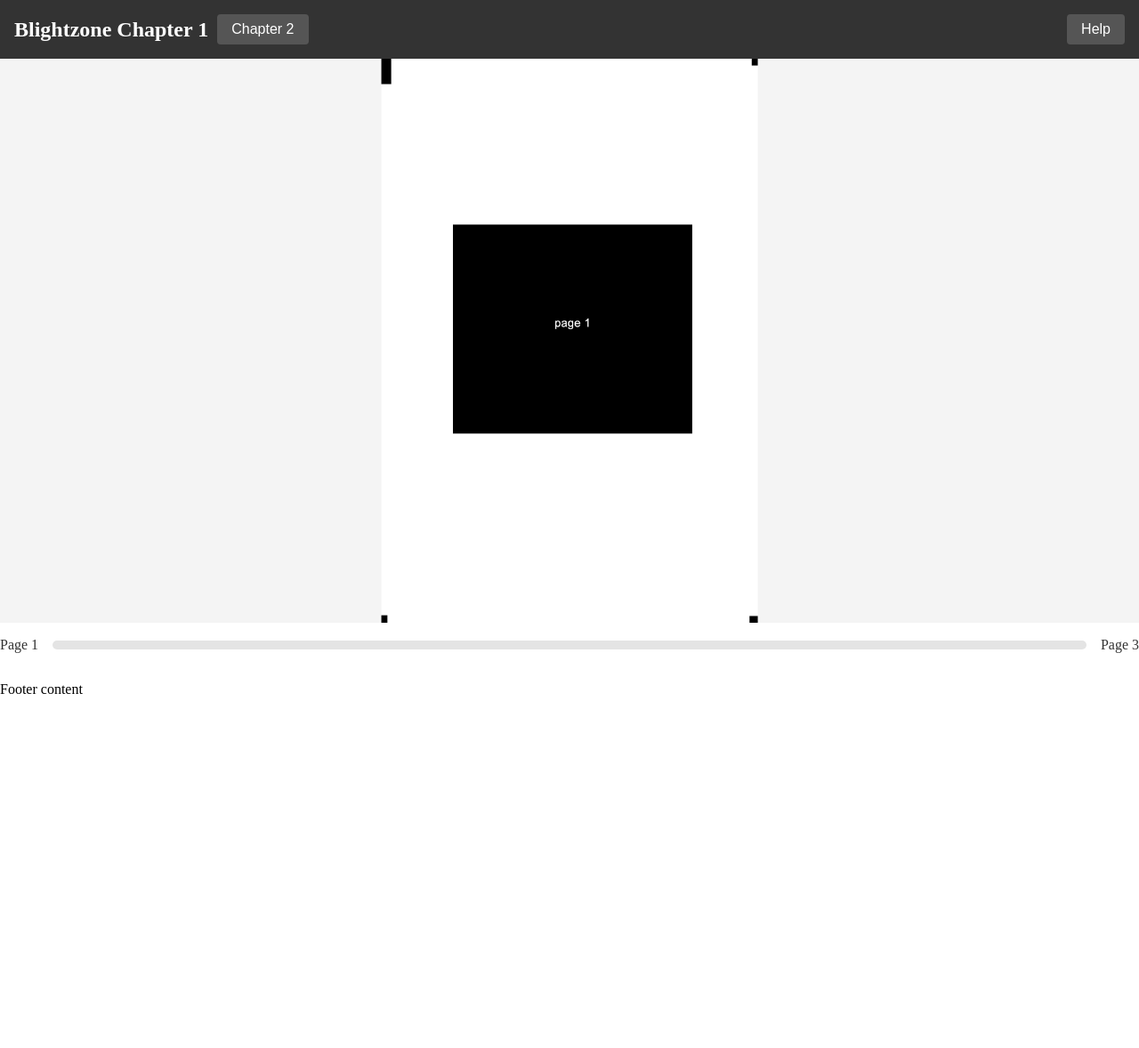
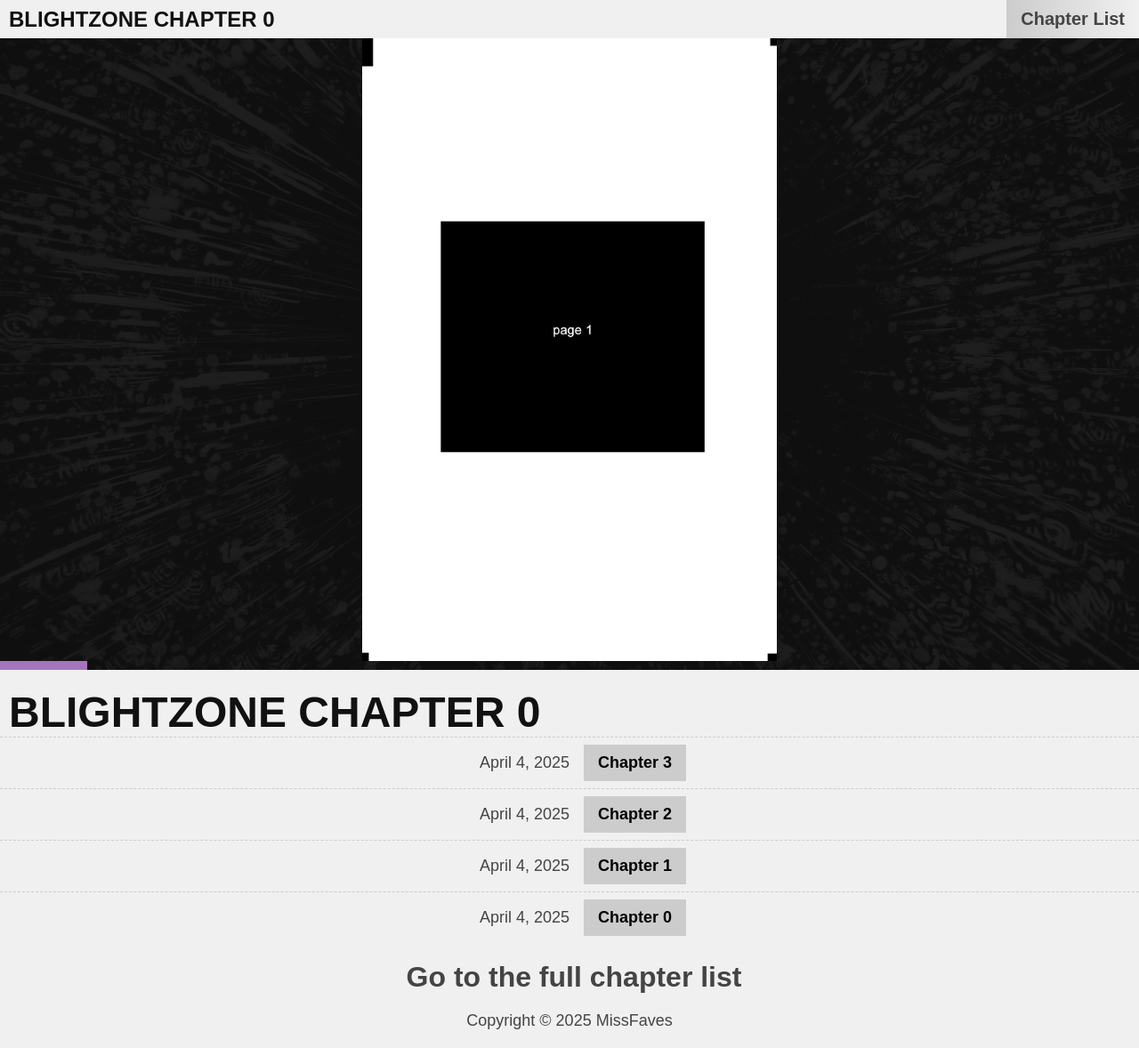
Before and after one commit to missfaves/blightzone, a plain HTML site: page 1/index.html in a window 1280 px wide. Shown: the whole page at 89% size. Before the commit the page ends 800 px from the top, so only its background shows below. Drawn offline with Linux system fonts and the light colour scheme; a web font is replaced by a local one.

Commit message:
big updates everywhere

```diff
--- a/1/index.html
+++ b/1/index.html
@@ -1,255 +1,95 @@
 <!DOCTYPE html>
 <html lang="en">
 <head>
-    <meta charset="UTF-8">
-    <meta name="viewport" content="width=device-width, initial-scale=1.0">
-    <title>BLIGHTZONE | Chapter 1 - DEMO</title>
-    <style>
-        /* General Styles */
-        html, body {
-            height: 100%;
-            margin: 0;
-            padding: 0;
-        }
-        .container {
-            height: 100%;
-            max-width: 1300px;
-            width: 100%;
-            margin: 0 auto;
-            display: flex;
-            flex-direction: column;
-        }
+  <meta charset="UTF-8">
+  <meta name="viewport" content="width=device-width, initial-scale=1.0">
+  <title>BLIGHTZONE | Chapter 0 | Read web comics online free</title>
+  <link rel="preconnect" href="https://fonts.googleapis.com">
+  <link rel="preconnect" href="https://fonts.gstatic.com" crossorigin>
+  <link href="https://fonts.googleapis.com/css2?family=Afacad+Flux:wght@100..1000&display=swap" rel="stylesheet">
+  <link rel="stylesheet" href="../header.css">
+  <script src="../controls.js" defer></script>
+</head>
 
-        /* Header Styles */
-        header {
-            background-color: #333;
-            color: #fff;
-            display: flex;
-            justify-content: space-between;
-            align-items: center;
-            padding: 1rem;
-        }
-        .header-left {
-            display: flex;
-            align-items: center;
-            gap: 10px;
-        }
-        header h1 {
-            margin: 0;
-            font-size: 1.5rem;
-        }
-        header button {
-            padding: 0.5rem 1rem;
-            font-size: 1rem;
-            background-color: #555;
-            color: #fff;
-            border: none;
-            border-radius: 4px;
-            cursor: pointer;
-        }
-        header button:hover {
-            background-color: #777;
-        }
+<body>
+  <header class="bkg-light">
+    <div class="header-content">
+      <h1 class="dark">BLIGHTZONE CHAPTER 0</h1>
+      <button class="chapter-list-button grey">Chapter List</button>
+    </div>
+  </header>
 
-        /* Content Section */
-        .content {
-            flex: 1;
-            background-color: #f4f4f4;
-            display: flex;
-            justify-content: center;
-            align-items: center;
-            overflow: hidden;
-            position: relative;
-        }
+  <main class="main-container">
+    <div class="content slideshow">
+      <img src="01.png" alt="Blightzone Artwork" class="responsive-image active">
+      <img src="02.png" alt="Blightzone Artwork" class="responsive-image">
+      <img src="03.png" alt="Blightzone Artwork" class="responsive-image">
+      <img src="02.png" alt="Blightzone Artwork" class="responsive-image">
+      <img src="03.png" alt="Blightzone Artwork" class="responsive-image">
+      <img src="02.png" alt="Blightzone Artwork" class="responsive-image">
+      <img src="03.png" alt="Blightzone Artwork" class="responsive-image">
+      <img src="02.png" alt="Blightzone Artwork" class="responsive-image">
+      <img src="03.png" alt="Blightzone Artwork" class="responsive-image">
+      <img src="02.png" alt="Blightzone Artwork" class="responsive-image">
+      <img src="03.png" alt="Blightzone Artwork" class="responsive-image">
+      <img src="02.png" alt="Blightzone Artwork" class="responsive-image">
+      <img src="03.png" alt="Blightzone Artwork" class="responsive-image">
+    </div>
 
-        /* Slides */
-        .slide {
-            position: absolute;
-            top: 50%;
-            left: 50%;
-            transform: translate(-50%, -50%) translateX(100%);
-            max-width: 100%;
-            max-height: 100%;
-            width: auto;
-            height: auto;
-            opacity: 0;
-            transition: transform 0.2s ease, opacity 0.2s ease;
-            object-fit: contain;
-        }
-        .slide.active {
-            transform: translate(-50%, -50%) translateX(0);
-            opacity: 1;
-        }
+  </main>
 
-        /* Progress Section */
-        .progress-section {
-            display: flex;
-            align-items: center;
-            justify-content: space-between;
-            margin: 1rem 0;
-        }
-        .progress-text {
-            font-size: 1rem;
-            color: #333;
-        }
-        .progress-bar-container {
-            position: relative;
-            height: 10px;
-            flex: 1;
-            margin: 0 1rem;
-            background-color: #e4e4e4;
-            border-radius: 5px;
-            overflow: hidden;
-        }
-        .progress-bar {
-            position: absolute;
-            height: 100%;
-            background-color: red;
-            width: 0;
-            border-radius: 5px;
-        }
+<div class="header-content" style="width:100%;">
+<div class="progressbar"></div>
 
-        /* Lightbox styles */
-        .lightbox {
-            position: fixed;
-            top: 0;
-            left: 0;
-            width: 100%;
-            height: 100%;
-            background-color: rgba(0, 0, 0, 0.8);
-            display: flex;
-            justify-content: center;
-            align-items: center;
-            z-index: 1000;
-            visibility: hidden;
-            opacity: 0;
-            transition: opacity 0.3s ease;
-        }
-        .lightbox img {
-            max-width: 90%;
-            max-height: 90%;
-            border: 2px solid white;
-            border-radius: 10px;
-        }
-    </style>
-</head>
-<body>
-    <div class="container">
-        <!-- Header -->
-        <header>
-            <div class="header-left">
-                <h1>Blightzone Chapter 1</h1>
-                <button>Chapter 2</button>
-            </div>
-            <div class="header-right">
-                <button>Help</button>
-            </div>
-        </header>
+</div>
 
-        <!-- Content Section -->
-        <div class="content">
-            <img src="01.png" alt="Slide 1" class="slide active">
-            <img src="02.png" alt="Slide 2" class="slide">
-            <img src="03.png" alt="Slide 3" class="slide">
+
+
+  <footer>
+    <div class="footer-content">
+      <div class="footer-title">
+        <h2 class="dark" style="font-weight: 800; font-size: 36pt";>BLIGHTZONE CHAPTER 0</h2>
+      </div>
+      <div id="div-wrapper ">
+        <div class="footer-row hover">
+          <div class="left-column"><span class="footer-date">April 4, 2025</span></div>
+          <div class="right-column"><button class="chapter-button">Chapter 3</button></div>
+        </div>
+        <div class="footer-row hover">
+          <div class="left-column"><span class="footer-date">April 4, 2025</span></div>
+          <div class="right-column"><button class="chapter-button">Chapter 2</button></div>
+        </div>
+        <div class="footer-row hover">
+          <div class="left-column"><span class="footer-date">April 4, 2025</span></div>
+          <div class="right-column"><button class="chapter-button">Chapter 1</button></div>
+        </div>
+        <div class="footer-row hover">
+          <div class="left-column"><span class="footer-date">April 4, 2025</span></div>
+          <div class="right-column"><button class="chapter-button">Chapter 0</button></div>
         </div>
 
-        <!-- Progress Section -->
-        <div class="progress-section">
-            <span class="progress-text left">Page 1</span>
-            <div class="progress-bar-container">
-                <div class="progress-bar"></div>
-            </div>
-            <span class="progress-text right">Page 3</span>
-        </div>
-
-        <!-- Footer -->
-        <footer>
-            <p>Footer content</p>
-        </footer>
+      </div>
     </div>
 
-    <!-- JavaScript -->
-    <script>
-        const slides = document.querySelectorAll('.slide');
-        let currentIndex = 0; // Start on the first slide
-        const progressBar = document.querySelector('.progress-bar');
-        const totalSlides = slides.length - 1;
+  </footer>
 
-        // Create the lightbox element
-        const lightbox = document.createElement('div');
-        lightbox.classList.add('lightbox');
-        lightbox.innerHTML = `<img src="../00.png" alt="Popup Image">`;
-        document.body.appendChild(lightbox);
 
-        // Function to show the lightbox
-        function showLightbox() {
-            lightbox.style.visibility = 'visible';
-            lightbox.style.opacity = '1';
+  <div id="footer"></div>
 
-            // Add event listener for any key press to hide the lightbox
-            document.addEventListener('keydown', handleLightboxKeyPress);
-        }
+  <script>
+    fetch("../footer.html")
+      .then(response => response.text())
+      .then(data => {
+        document.getElementById("footer").innerHTML = data;
+      })
+      .catch(error => console.error("Error loading footer:", error));
+  </script>
 
-        // Function to hide the lightbox
-        function hideLightbox() {
-            lightbox.style.visibility = 'hidden';
-            lightbox.style.opacity = '0';
 
-            // Remove the key press listener when the lightbox is hidden
-            document.removeEventListener('keydown', handleLightboxKeyPress);
-        }
 
-        // Key press handler for the lightbox
-        function handleLightboxKeyPress() {
-            hideLightbox();
-        }
 
-        // Add event listener to close the lightbox when clicked
-        lightbox.addEventListener('click', hideLightbox);
 
-        // Update progress bar
-        function updateProgress() {
-            const progress = (currentIndex / totalSlides) * 100;
-            progressBar.style.width = `${progress}%`;
-        }
 
-        function showSlide(newIndex, direction) {
-            if (newIndex >= 0 && newIndex < slides.length) {
-                const currentSlide = slides[currentIndex];
-                const nextSlide = slides[newIndex];
 
-                // Set outgoing slide
-                currentSlide.style.transform = direction === 'left'
-                    ? 'translate(-50%, -50%) translateX(100%)'
-                    : 'translate(-50%, -50%) translateX(-100%)';
-                currentSlide.style.opacity = '0';
-
-                // Set incoming slide
-                nextSlide.style.transform = 'translate(-50%, -50%) translateX(0)';
-                nextSlide.style.opacity = '1';
-
-                currentIndex = newIndex;
-                updateProgress();
-            }
-        }
-
-        document.addEventListener('keydown', (e) => {
-            if (lightbox.style.visibility === 'visible') {
-                // Do nothing if the lightbox is visible
-                return;
-            }
-
-            if (e.key === 'ArrowLeft' && currentIndex === 0) {
-                showLightbox(); // Show the lightbox for the first slide
-            } else if (e.key === 'ArrowRight' && currentIndex < slides.length - 1) {
-                showSlide(currentIndex + 1, 'right');
-            } else if (e.key === 'ArrowLeft' && currentIndex > 0) {
-                showSlide(currentIndex - 1, 'left');
-            }
-        });
-
-        // Initialize progress bar
-        updateProgress();
-    </script>
 </body>
 </html>
--- /dev/null
+++ b/controls.js
@@ -0,0 +1,90 @@
+const images = document.querySelectorAll('.responsive-image');
+const progressBar = document.querySelector('.progressbar');
+let currentIndex = 0;
+
+
+const updateProgressBar = () => {
+  const progress = ((currentIndex + 1) / images.length) * 100;
+  progressBar.style.width = `${progress}%`;
+};
+
+const updateActiveImage = (direction) => {
+  const currentImage = images[currentIndex];
+  let newIndex = currentIndex;
+
+  if (direction === 'next' && currentIndex < images.length - 1) {
+    newIndex++;
+  } else if (direction === 'prev' && currentIndex > 0) {
+    newIndex--;
+  }
+
+  if (newIndex !== currentIndex) {
+    const nextImage = images[newIndex];
+
+    nextImage.style.transition = 'none';
+    nextImage.style.transform = direction === 'next' ? 'translateX(100%)' : 'translateX(-100%)';
+
+    setTimeout(() => {
+      currentImage.style.transition = 'transform 0.1s ease-in-out';
+      nextImage.style.transition = 'transform 0.1s ease-in-out';
+
+      currentImage.style.transform = direction === 'next' ? 'translateX(-100%)' : 'translateX(100%)';
+      nextImage.style.transform = 'translateX(0%)';
+    }, 0);
+
+    setTimeout(() => {
+      currentImage.style.transition = '';
+      currentImage.style.transform = '';
+    }, 100);
+
+    currentImage.classList.remove('active');
+    nextImage.classList.add('active');
+    currentIndex = newIndex;
+
+    updateProgressBar();
+  }
+};
+
+
+updateProgressBar();
+
+
+document.addEventListener('keydown', (event) => {
+  if (event.key === 'ArrowRight') {
+    updateActiveImage('next');
+  } else if (event.key === 'ArrowLeft') {
+    updateActiveImage('prev');
+  }
+});
+
+
+let startX = 0;
+let isSwiping = false;
+
+document.addEventListener('touchstart', (event) => {
+  startX = event.touches[0].clientX;
+  isSwiping = true;
+});
+
+document.addEventListener('touchmove', (event) => {
+  event.preventDefault();
+}, { passive: false });
+
+document.addEventListener('touchend', (event) => {
+  if (isSwiping) {
+    const endX = event.changedTouches[0].clientX;
+    handleSwipe(startX, endX);
+    isSwiping = false;
+  }
+});
+
+const handleSwipe = (startX, endX) => {
+  const swipeDistance = endX - startX;
+  const swipeThreshold = 50;
+
+  if (swipeDistance > swipeThreshold) {
+    updateActiveImage('prev');
+  } else if (swipeDistance < -swipeThreshold) {
+    updateActiveImage('next');
+  }
+};
--- /dev/null
+++ b/footer.html
@@ -0,0 +1,12 @@
+<footer>
+  <div class="footer-content">
+    <div id="div-wrapper ">
+      <h2><a href="chapters.html" class="grey full-list">Go to the full chapter list</a></h2>
+
+      </div class="bg-dark">
+          <span class="footer-date">Copyright &copy; 2025 MissFaves </span>
+
+      </div>
+    </div>
+  </div>
+</footer>
--- /dev/null
+++ b/header.css
@@ -0,0 +1,220 @@
+
+
+/* Ensure the body and html take up the full viewport height */
+body, html {
+    margin: 0;
+    padding: 0;
+    height: 100%;
+    display: flex;
+    flex-direction: column; /* Stack header and main vertically */
+    font-family: "Afacad Flux", sans-serif;
+    font-optical-sizing: auto;
+}
+
+button{font-family: "Afacad Flux", sans-serif; font-optical-sizing: auto; font-optical-sizing: auto;}
+
+header {width: 100%; /* Full browser width */}
+.header-content, .main-container {max-width: 1300px;margin: 0 auto;}
+.header-content {display: flex; align-items: center;}
+
+
+body {background: url('bkg2.jpg') center center / cover no-repeat fixed; /* Static background settings */}
+
+/* colors */
+.bkg-light{background-color: #f0f0f0; /* Light grey */}
+.dark{color: #111111; /* dark grey */}
+.bg-dark{background-color: #111111; /* dark grey */}
+.grey{color: #444444; }
+.color{    color:rgb(166, 116, 189)}
+
+a {
+    text-decoration: none; /* Removes underline */
+}
+
+a:hover {
+    text-decoration: underline; /* Adds underline on hover */
+    text-decoration-thickness: 1px; /* Makes the underline thinner */
+    color:rgb(166, 116, 189)
+}
+
+
+h1 {
+    font-size: 24px;
+    font-weight: 800;
+    text-transform: uppercase; /* All capitals */
+
+    margin: 0;
+    text-align: left; /* Left-justified */
+    flex-grow: 1; /* Allow h1 to take available space */
+    padding-left: 10px;
+}
+
+h2 {
+    font-size: 32px;
+    font-weight: 600;
+
+    margin: 0;
+    text-align: left; /* Left-justified */
+    flex-grow: 1; /* Allow h1 to take available space */
+    padding-left: 10px;
+}
+
+.chapter-list-button {
+    font-weight: 800;
+    padding: 10px 16px; /* Add padding for clickability */
+    background: linear-gradient(to right, #cccccc, #f0f0f0); /* Gradient from dark grey to header grey */
+    border: none; /* Remove default borders */
+    font-size: 20px; /* Smaller than the header text */
+    cursor: pointer; /* Pointer cursor on hover */
+}
+
+.chapter-list-button:hover {
+    background: linear-gradient(to right, #dddddd, #f0f0f0); /* Gradient from dark grey to header grey */
+}
+
+/* Main container takes up the remaining vertical space */
+.main-container {
+    flex-grow: 1; /* Fills the remaining space */
+    display: flex; /* Enable flexbox for child content alignment */
+    align-items: center; /* Center content vertically */
+    justify-content: center; /* Center content horizontally */
+    background-color: rgba(0, 0, 0, 0); /* Optional: Add a light overlay */
+}
+
+/* Content inside the main container */
+.content {
+    max-width: 1300px; /* Same max-width as the header */
+    margin: 0 auto; /* Center horizontally */
+    padding: 0; /* Add some padding */
+    text-align: center; /* Center-align text */
+}
+
+/* Responsive image styles */
+.responsive-image {
+    width: auto; /* Automatically adjusts width */
+    height: calc(100vh - 100px); /* Viewport height minus header height */
+    max-height: 100%; /* Prevents extending beyond the window height */
+    max-width: 100%; /* Prevents horizontal overflow */
+    object-fit: contain; /* Scales while maintaining aspect ratio */
+
+        display: none; /* Ensures images are block elements */
+        margin-bottom: 0; /* Removes any bottom margin */
+}
+
+.active {
+    display: block;
+}
+
+.slideshow {
+    position: relative;
+    overflow: hidden;
+    margin: auto;
+}
+
+footer {
+    background-color: #f0f0f0; /* Same as header */
+    width: 100%; /* Full browser width */
+    padding: 20px 0; /* Add some padding */
+}
+
+.footer-content {
+    max-width: 1300px; /* Centered width limit, same as header */
+    margin: 0 auto; /* Center horizontally */
+    text-align: center; /* Center content */
+}
+
+
+
+.footer-row {
+    display: flex; /* Align columns side by side */
+    justify-content: space-between; /* Spread columns horizontally */
+
+    width: 100%; /* Ensure full width alignment */
+    border-top:1px dashed #cccccc
+}
+
+
+
+.left-column {
+    flex: 1; /* Takes available space */
+    display: flex; /* Use flexbox */
+    justify-content: flex-end; /* Right-align content */
+    align-items: center;
+
+}
+
+.right-column {
+    flex: 1; /* Takes available space */
+    display: flex; /* Use flexbox */
+    align-items: center;
+}
+
+.footer-date {
+    font-family: "Afacad Flux", sans-serif;
+    font-size: 18px;
+    color: #444444; /* Dark grey text */
+    text-align: right; /* Right-align text */
+
+}
+
+.chapter-button {
+    font-family: "Afacad Flux", sans-serif;
+    font-weight: 800;
+    font-size: 18px;
+    padding: 10px 16px; /* Button padding */
+    background-color: #cccccc; /* Same gradient as header button */
+    border: none;
+    cursor: pointer;
+    text-align: left; /* Align button to the left */
+    transition: background-color 0.3s ease, transform 0.3s ease; /* Adds smooth transition */
+    cursor: pointer; /* Changes cursor on hover */
+    margin: 8px 16px;
+}
+
+.chapter-button:hover {
+    background-color:rgb(166, 116, 189); /* Same hover effect */
+
+
+}
+
+.full-list{
+display: flex;
+flex-direction: column; /* Stacks items vertically */
+align-items: center; /* Centers items horizontally */
+justify-content: center; /* Centers items vertically */
+text-align: center; /* Aligns text inside items */
+margin-bottom:20px; margin-top:-20px;
+}
+
+.hover{
+    transition: background-color 0.2s ease-in, transform 2s ease-out;
+}
+.hover:hover{
+    background-color:#e0e0e0 ;/* Same hover effect */
+transition: background-color 0.2s ease-in, transform 0.2s ease-out;
+
+}
+
+
+
+
+  .progressbar::after {
+    content: '';
+    position: absolute;
+    height: 100%;
+    background: #4caf50; /* Progress line color */
+    width: 0%;
+    transition: width 0.1s ease-in-out; /* Smooth transition */
+  }
+
+
+
+
+  .progressbar {
+    position: relative;
+    height: 10px;
+    background: rgb(166, 116, 189); /* Background of the progress bar */
+    width: 100%; /* Full width container */
+    margin: 0; /* Removes all margin */
+    padding: 0; /* Removes all padding */
+  }
--- a/reader.css
+++ /dev/null
@@ -1,63 +0,0 @@
-<!DOCTYPE html>
-<html lang="en">
-<head>
-    <meta charset="UTF-8">
-    <meta name="viewport" content="width=device-width, initial-scale=1.0">
-    <title>Responsive Webpage</title>
-    <!-- Link to the external CSS file -->
-    <link rel="stylesheet" href="../reader.css">
-    <style>
-        header {
-            background-color: #333;
-            color: #fff;
-            display: flex;
-            justify-content: space-between;
-            align-items: center;
-            padding: 1rem;
-        }
-        header .header-left {
-            display: flex;
-            align-items: center;
-        }
-        header h1 {
-            margin: 0;
-            font-size: 1.5rem;
-        }
-        header .header-right button {
-            margin-left: 1rem;
-            padding: 0.5rem 1rem;
-            font-size: 1rem;
-            background-color: #555;
-            color: #fff;
-            border: none;
-            border-radius: 4px;
-            cursor: pointer;
-        }
-        header .header-right button:hover {
-            background-color: #777;
-        }
-    </style>
-</head>
-<body>
-    <div class="container">
-        <header>
-            <div class="header-left">
-                <h1>Blightzone Chapter</h1>
-            </div>
-            <div class="header-right">
-                <button>Help</button>
-                <button>Next Chapter</button>
-            </div>
-        </header>
-        <div class="content">
-            <p>Content goes here...</p>
-        </div>
-        <div class="progress">
-            <p>Progress section...</p>
-        </div>
-        <footer>
-            <p>Footer content</p>
-        </footer>
-    </div>
-</body>
-</html>
```
Also changed, not shown: index.html (+1 -0 lines), bkg2.jpg (added), 1 other file.
